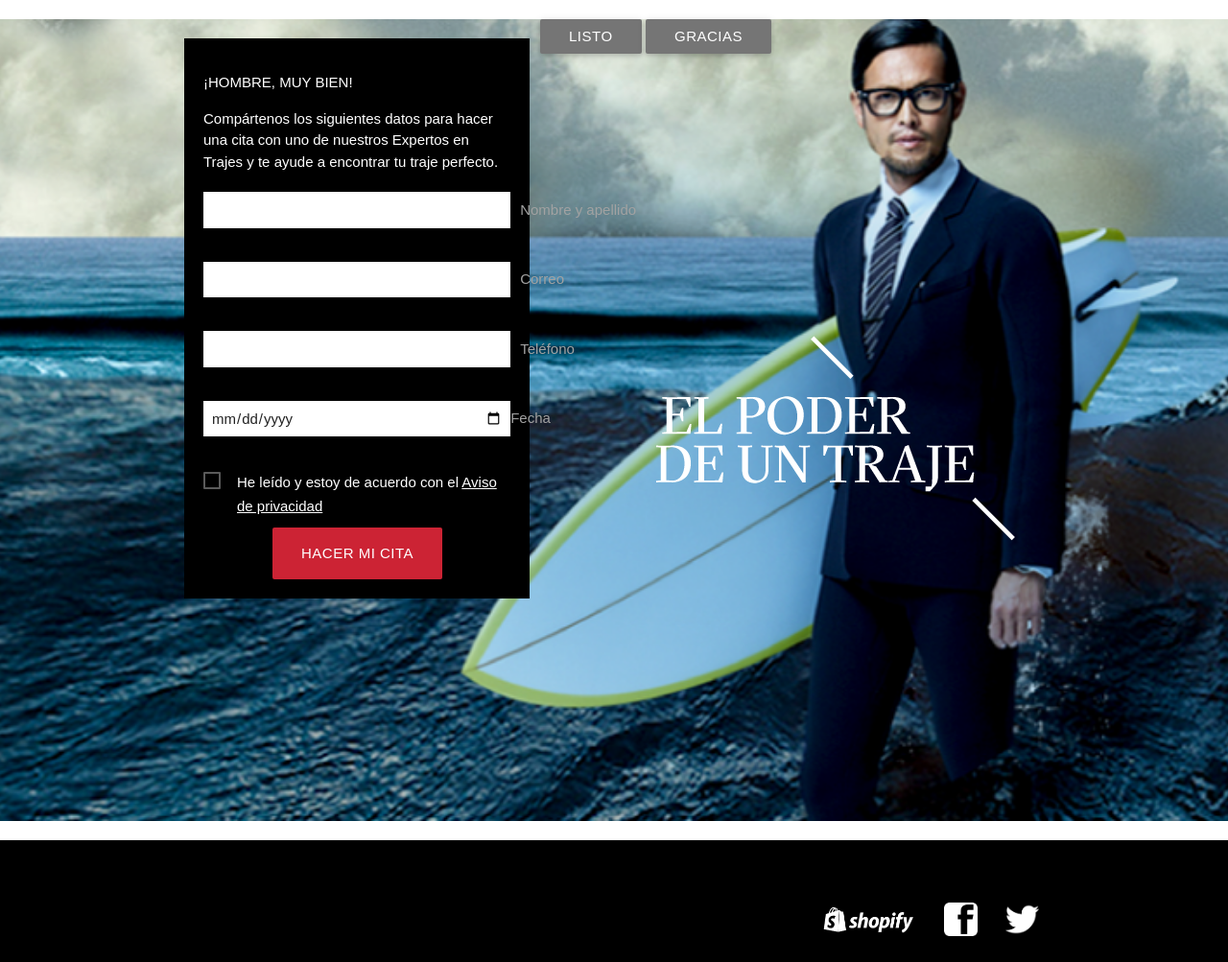
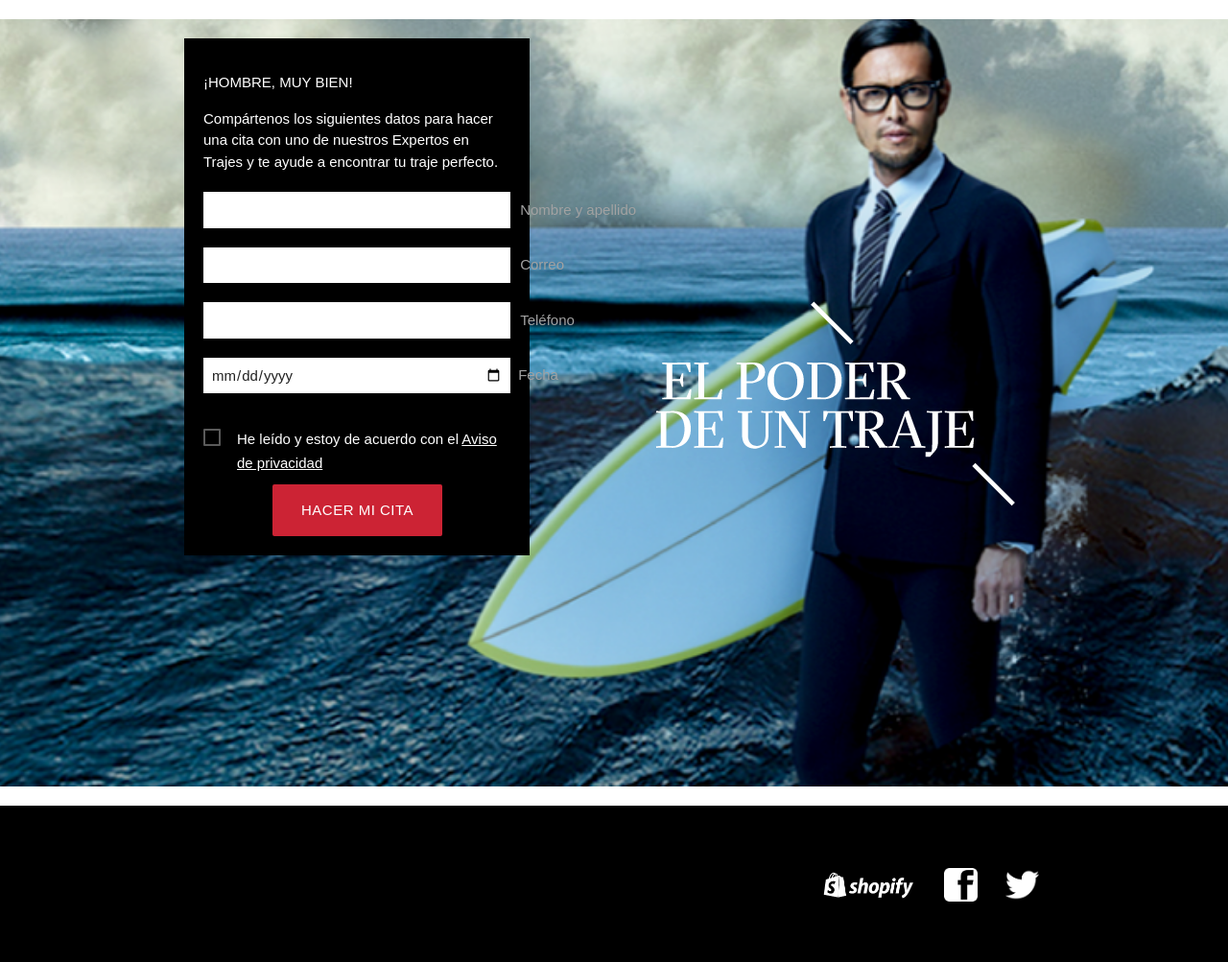
Before and after one commit to pcuervo/vittorio, a WordPress theme: template themes/vittorio/index.php in a window 1280 px wide. Shown: the part 56-1059 px from the top of the page at 96% size. After the commit the page ends 996 px from the top, so only its background shows below. Run offline with PHP 8.4 and a stand-in for WordPress, Linux system fonts and the light colour scheme; the site name, menu and one post (Sample post) are stand-ins, and other content is empty; some libraries are stand-ins or nearby versions.

Commit message:
formulario, label, arrow

```diff
--- a/themes/vittorio/index.php
+++ b/themes/vittorio/index.php
@@ -26,7 +26,7 @@
 								<input id="telefono" type="text" class="[ validate ]" data-parsley-type="digits" data-parsley-error-message="Este campo sólo acepta números" required>
 								<label for="telefono">Teléfono</label>
 							</div>
-							<div class="[ input-field ]">
+							<div class="[ input-field ][ bg-white ]">
 								<select name="ciudad" data-parsley-error-message="Seleccione una ciudad" required>
 									<option value="" disabled selected>Ciudad</option>
 									<option value="1">Option 1</option>
@@ -34,7 +34,7 @@
 									<option value="3">Option 3</option>
 								</select>
 							</div>
-							<div class="[ input-field ]">
+							<div class="[ input-field ][ bg-white ]">
 								<select name="tienda" data-parsley-error-message="Seleccione una tienda" required>
 									<option value="" disabled selected>Tienda</option>
 									<option value="1">Option 1</option>
@@ -46,7 +46,7 @@
 								<input id="fecha" type="date" class="datepicker">
 								<label for="fecha">Fecha</label>
 							</div>
-							<div class="[ input-field ]">
+							<div class="[ input-field ][ bg-white ]">
 								<select name="horario" data-parsley-error-message="Por favor selecciona un horario" required>
 									<option value="" selected>Horario</option>
 									<option value="1">Option 1</option>
@@ -65,10 +65,7 @@
 					</div>
 				</div>
 
-				<!-- Modal Trigger/ Listo!-->
-				<a class="[ waves-effect waves-light btn modal-trigger ]" href="#modal1">Listo</a>
-
-				<!-- Modal Structure -->
+				<!-- Modal Structure/Listo! -->
 
 					<div id="modal1" class="[ modal background-img ][ ]">
 						<div class="[ modal-content ]">
@@ -78,10 +75,8 @@
 							<a href="#!" class="[ red white-text modal-action modal-close waves-effect waves-green btn-flat ]">CERRAR</a>
 						</div>
 					</div>
-				<!-- Modal Trigger/ Gracias!-->
-				<a class="[ waves-effect waves-light btn modal-trigger ]" href="#modal2">Gracias</a>
 
-				<!-- Modal Structure -->
+				<!-- Modal Structure/Gracias! -->
 
 					<div id="modal2" class="[ modal background-img ]">
 						<div class="[ modal-content ]">
--- a/themes/vittorio/sass/components/_utilities.scss
+++ b/themes/vittorio/sass/components/_utilities.scss
@@ -111,7 +111,9 @@
 .bg-dark{
   background: #000;
 }
-
+.bg-white{
+  background-color: #FFF;
+}
 
 //Textstyle
 
--- a/themes/vittorio/sass/components/forms/_forms.scss
+++ b/themes/vittorio/sass/components/forms/_forms.scss
@@ -10,7 +10,7 @@ button:focus {
 
 label {
   font-size: $label-font-size;
-  color: $input-border-color;
+  color: red;
 }
 
 @import 'input-fields';
--- a/themes/vittorio/sass/components/forms/_input-fields.scss
+++ b/themes/vittorio/sass/components/forms/_input-fields.scss
@@ -136,7 +136,6 @@ textarea.materialize-textarea {
   }
 
   position: relative;
-  margin-top: 1rem;
 
   label {
     color: $input-border-color;
@@ -145,6 +144,7 @@ textarea.materialize-textarea {
     font-size: 1rem;
     cursor: text;
     transition: .2s ease-out;
+    padding:0 2.5%;
   }
 
   label.active {
--- a/themes/vittorio/sass/components/forms/_select.scss
+++ b/themes/vittorio/sass/components/forms/_select.scss
@@ -12,10 +12,7 @@ select {
   height: $input-height;
 }
 
-select {
-  -webkit-appearance: none;
-  -webkit-border-radius: 0px;
-}
+
 .select-label {
   position: absolute;
 }
@@ -32,14 +29,16 @@ select {
     outline: none;
     height: $input-height;
     line-height: $input-height;
-    width: 100%;
+    width: 95%;
     font-size: $input-font-size;
     margin: $input-margin;
-    padding: 0;
+    padding: 0 2.5%;
     display: block;
+    color:$input-border-color;
   }
 
   span.caret {
+    margin-right:3%;
     color: initial;
     position: absolute;
     right: 0;
```
Also changed, not shown: themes/vittorio/style.css.
